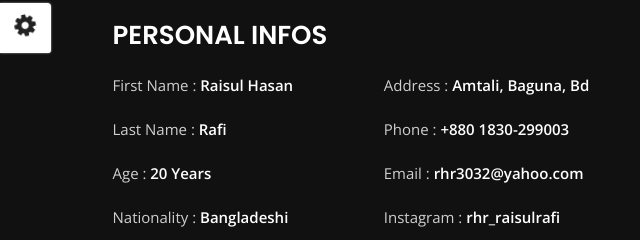
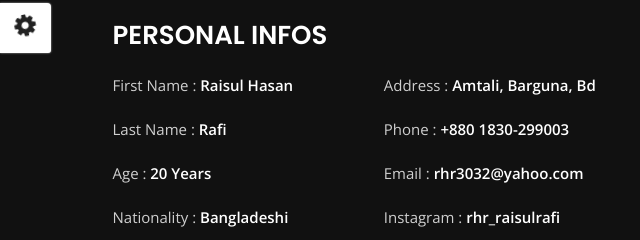
Before and after one commit to rhr3032/raisulrafi, a plain HTML site: page about.html in a window 1280 px wide. Shown: the part 207-447 px from the top of the page, 0-640 px from the left. Drawn offline with nearby package versions, Linux system fonts and the light colour scheme; a script that the page names is missing.

Commit message:
Update about.html

```diff
--- a/about.html
+++ b/about.html
@@ -169,7 +169,7 @@
                     </div>
                     <div class="col-6">
                         <ul class="about-list list-unstyled open-sans-font">
-                            <li> <span class="title">Address :</span> <span class="value d-block d-sm-inline-block d-lg-block d-xl-inline-block">Amtali, Baguna, Bd</span> </li>
+                            <li> <span class="title">Address :</span> <span class="value d-block d-sm-inline-block d-lg-block d-xl-inline-block">Amtali, Barguna, Bd</span> </li>
                             <li> <span class="title">phone :</span> <span class="value d-block d-sm-inline-block d-lg-block d-xl-inline-block">+880 1830-299003</span> </li>
                             <li> <span class="title">Email :</span> <span class="value d-block d-sm-inline-block d-lg-block d-xl-inline-block">rhr3032@yahoo.com</span> </li>
                             <li> <span class="title">Instagram :</span> <span class="value d-block d-sm-inline-block d-lg-block d-xl-inline-block">rhr_raisulrafi</span> </li>
```
